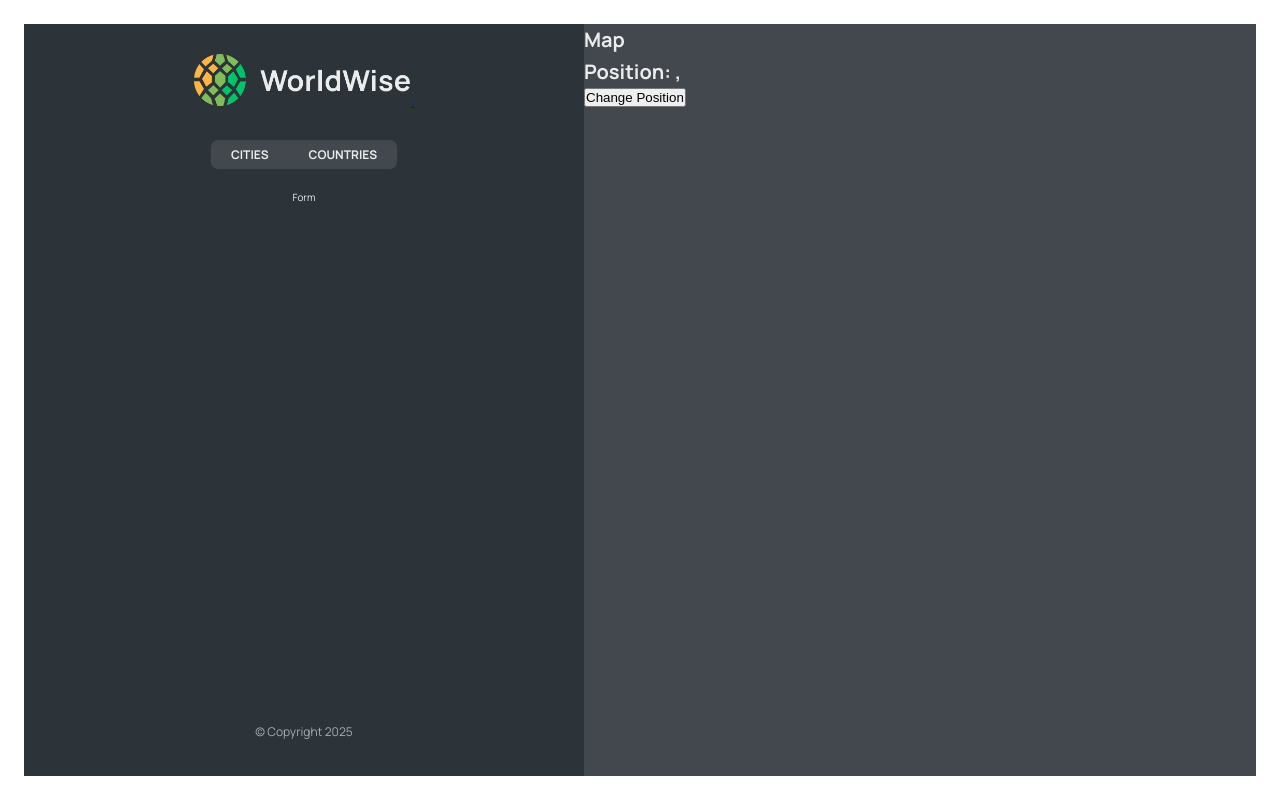
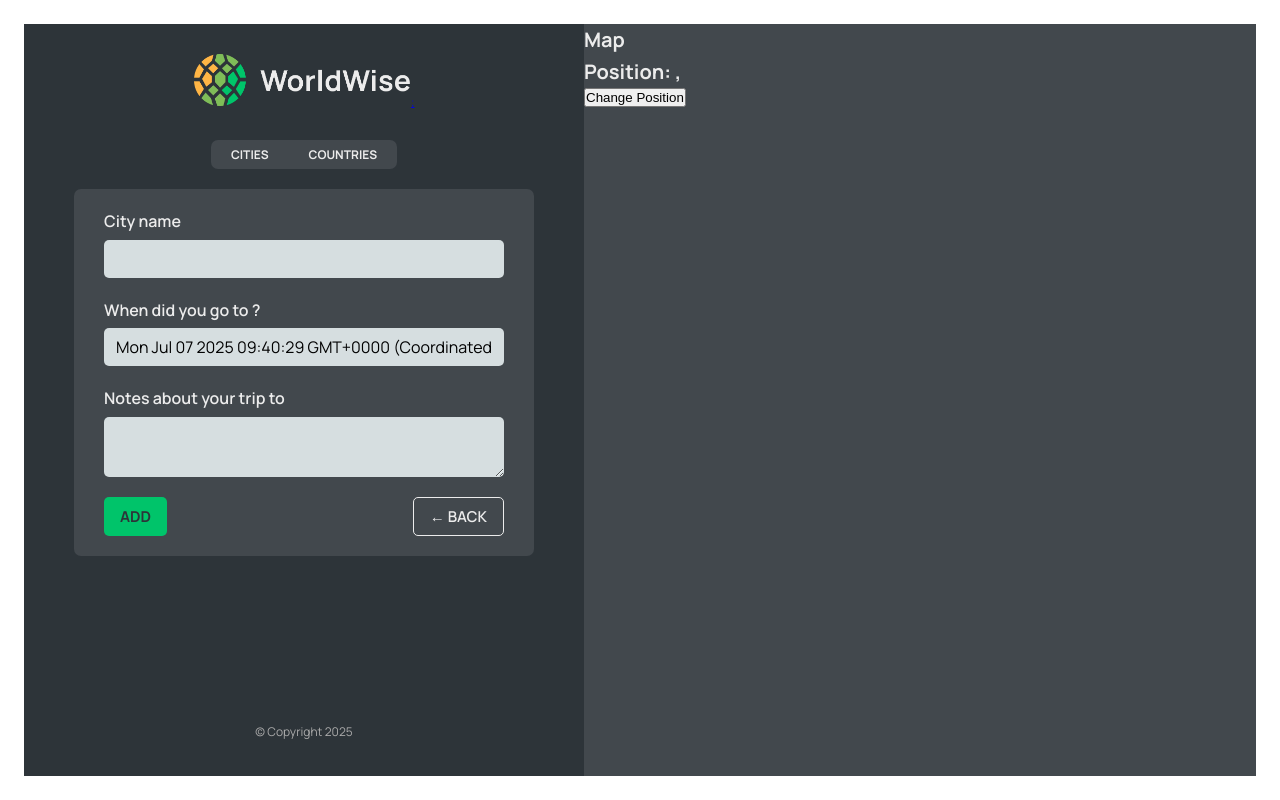
Before and after one commit to avinys/React-Course-P13-worldwise, a React (Vite) app: page /app/form in a window 1280 px wide. Built offline with nearby package versions, Linux system fonts and the light colour scheme; data requests are answered from the project's data file.

Commit message:
Added programmatic navigation

```diff
--- a/src/App.jsx
+++ b/src/App.jsx
@@ -1,5 +1,5 @@
 import { useState, useEffect } from "react";
-import { BrowserRouter, Route, Routes } from "react-router-dom";
+import { BrowserRouter, Navigate, Route, Routes } from "react-router-dom";
 
 import Product from "./pages/Product";
 import Pricing from "./pages/Pricing";
@@ -10,6 +10,7 @@
 import CityList from "./components/CityList";
 import CountryList from "./components/CountryList";
 import City from "./components/City";
+import Form from "./components/Form";
 
 const BASE_URL = "http://localhost:8000";
 
@@ -42,11 +43,11 @@
                 <Route path="pricing" element={<Pricing />} />
                 <Route path="login" element={<Login />} />
                 <Route path="app" element={<AppLayout />}>
-                    <Route index element={<CityList cities={cities} isLoading={isLoading} />} />
+                    <Route index element={<Navigate replace to="cities" />} />
                     <Route path="cities" element={<CityList cities={cities} isLoading={isLoading} />} />
                     <Route path="cities/:id" element={<City />} />
                     <Route path="countries" element={<CountryList cities={cities} isLoading={isLoading} />} />
-                    <Route path="form" element={<p>Form</p>} />
+                    <Route path="form" element={<Form />} />
                 </Route>
                 <Route path="*" element={<PageNotFound />} />
             </Routes>
--- /dev/null
+++ b/src/components/Button.jsx
@@ -0,0 +1,11 @@
+import styles from "./Button.module.css";
+
+function Button({ children, onClick, type }) {
+    return (
+        <button onClick={onClick} className={`${styles.btn} ${styles[type]}`}>
+            {children}
+        </button>
+    );
+}
+
+export default Button;
--- a/src/components/Form.jsx
+++ b/src/components/Form.jsx
@@ -3,6 +3,8 @@
 import { useState } from "react";
 
 import styles from "./Form.module.css";
+import Button from "./Button";
+import { useNavigate } from "react-router-dom";
 
 export function convertToEmoji(countryCode) {
     const codePoints = countryCode
@@ -13,6 +15,8 @@
 }
 
 function Form() {
+    const navigate = useNavigate();
+
     const [cityName, setCityName] = useState("");
     const [country, setCountry] = useState("");
     const [date, setDate] = useState(new Date());
@@ -22,35 +26,31 @@
         <form className={styles.form}>
             <div className={styles.row}>
                 <label htmlFor="cityName">City name</label>
-        <input
-          id="cityName"
-          onChange={(e) => setCityName(e.target.value)}
-          value={cityName}
-        />
+                <input id="cityName" onChange={(e) => setCityName(e.target.value)} value={cityName} />
                 {/* <span className={styles.flag}>{emoji}</span> */}
             </div>
 
             <div className={styles.row}>
                 <label htmlFor="date">When did you go to {cityName}?</label>
-        <input
-          id="date"
-          onChange={(e) => setDate(e.target.value)}
-          value={date}
-        />
+                <input id="date" onChange={(e) => setDate(e.target.value)} value={date} />
             </div>
 
             <div className={styles.row}>
                 <label htmlFor="notes">Notes about your trip to {cityName}</label>
-        <textarea
-          id="notes"
-          onChange={(e) => setNotes(e.target.value)}
-          value={notes}
-        />
+                <textarea id="notes" onChange={(e) => setNotes(e.target.value)} value={notes} />
             </div>
 
             <div className={styles.buttons}>
-        <button>Add</button>
-        <button>&larr; Back</button>
+                <Button type="primary">Add</Button>
+                <Button
+                    type="back"
+                    onClick={(e) => {
+                        e.preventDefault();
+                        return navigate(-1);
+                    }}
+                >
+                    &larr; Back
+                </Button>
             </div>
         </form>
     );
--- a/src/components/Map.jsx
+++ b/src/components/Map.jsx
@@ -1,13 +1,15 @@
-import { useSearchParams } from "react-router-dom";
+import { useNavigate, useSearchParams } from "react-router-dom";
 
 import styles from "./Map.module.css";
 
 function Map() {
+    const navigate = useNavigate();
+
     const [searchParams, setSearchParams] = useSearchParams();
     const lat = searchParams.get("lat");
     const lng = searchParams.get("lng");
     return (
-        <div className={styles.mapContainer}>
+        <div className={styles.mapContainer} onClick={() => navigate("form")}>
             <h1>Map</h1>
             <h1>
                 Position: {lat}, {lng}
```
Lines whose indentation alone changed are shown as unchanged.
